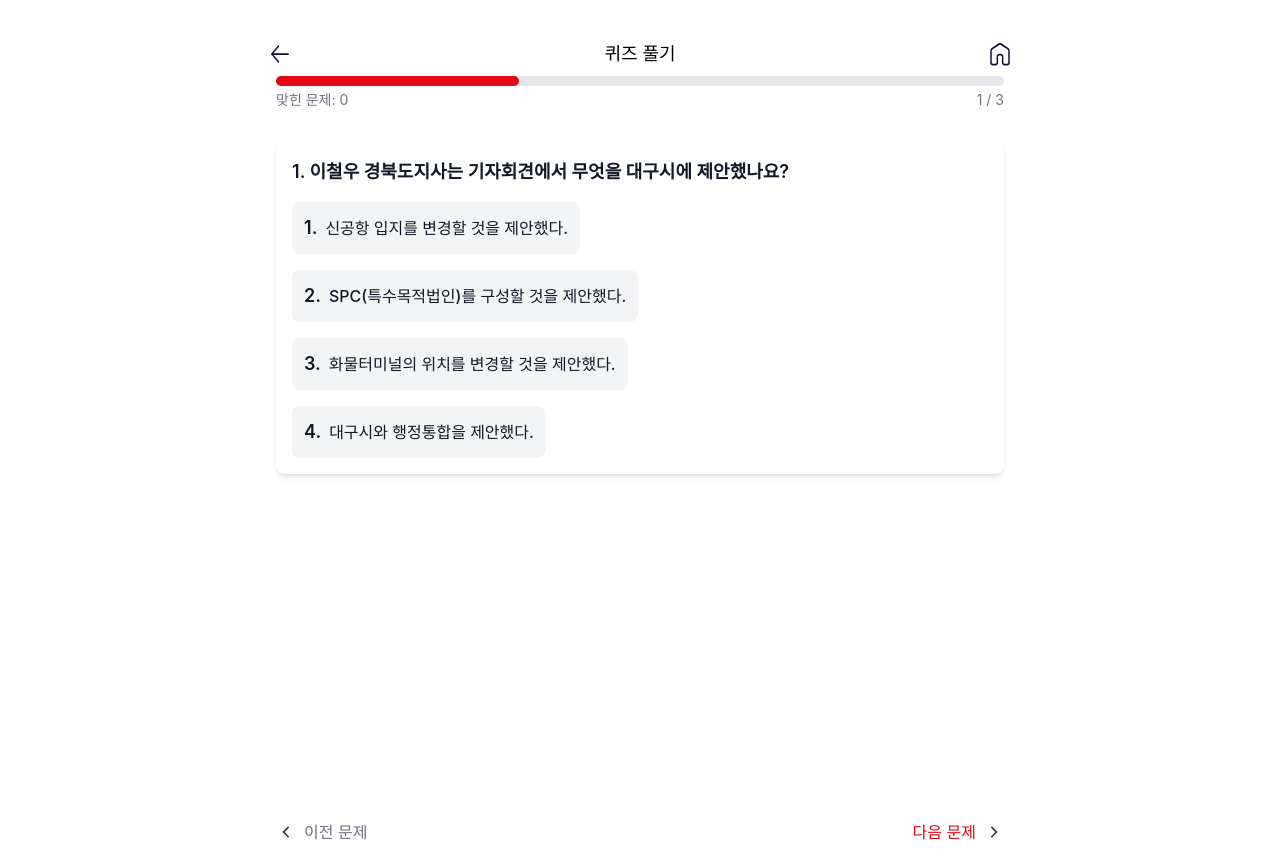
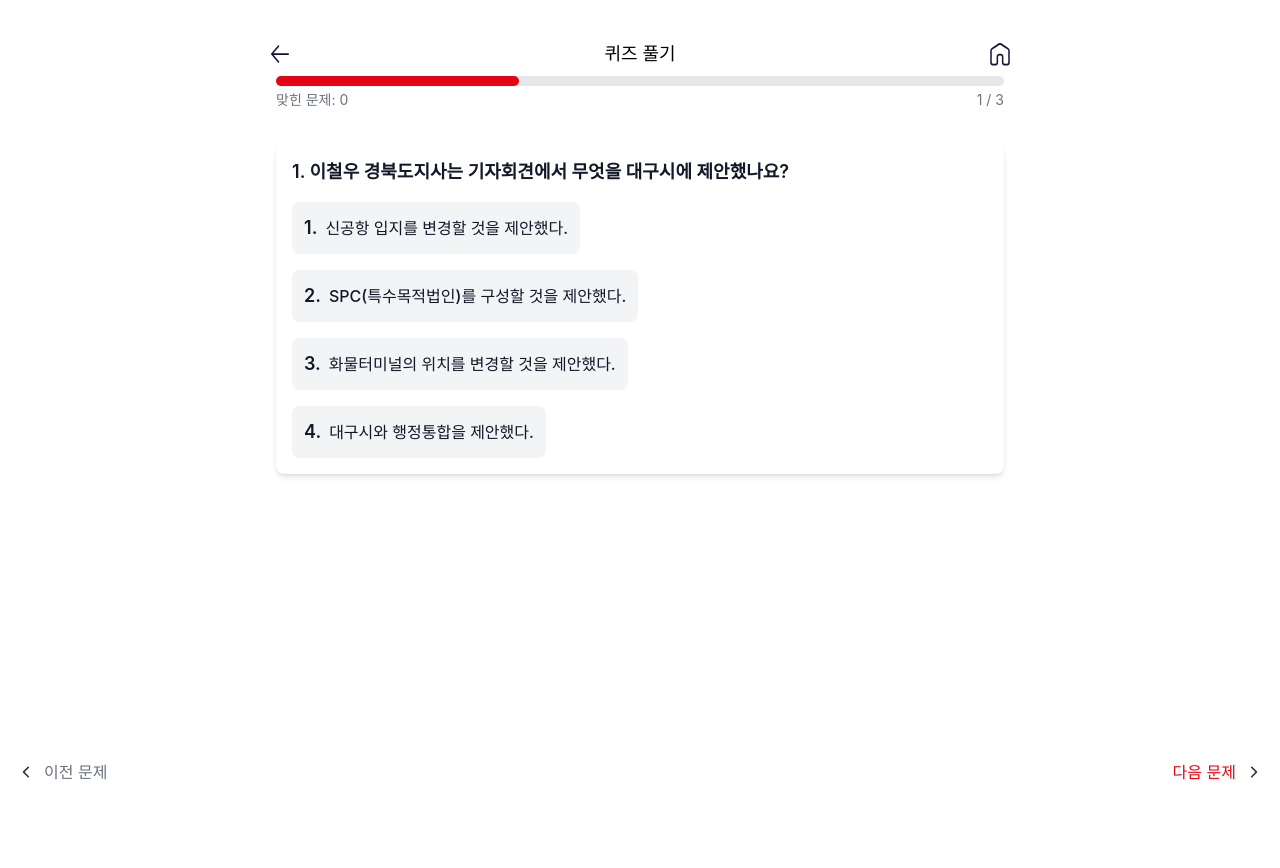
Before and after one commit to TEAM-MukTae/fe, a React (Create React App) app: page /solve in a window 1280 px wide. After the commit the page ends 800 px from the top, so only its background shows below. Built offline with nearby package versions, Linux system fonts and the light colour scheme; no server answers; a web font is replaced by a local one.

Commit message:
fix: 하단바 설정

```diff
--- a/src/pages/SolvePage.tsx
+++ b/src/pages/SolvePage.tsx
@@ -102,7 +102,7 @@ function SolvePage() {
     const progress = ((currentQuestion + 1) / totalQuestions) * 100;
 
     return (
-        <div className="flex flex-col min-h-screen p-2">
+        <div className="flex flex-col p-2 pb-16">
             <div className="mb-4">
                 <div className="w-full bg-gray-200 rounded-full h-2.5 dark:bg-gray-700">
                     <div
@@ -118,7 +118,7 @@ function SolvePage() {
                 </div>
             </div>
 
-            <div className="flex-grow">
+            <div>
                 <Card>
                     <div className="mb-4 text-lg font-semibold">
                         {currentQuestion + 1}. {question.query}
@@ -179,7 +179,8 @@ function SolvePage() {
                 )}
             </div>
 
-            <div className="flex items-center justify-between py-4 mt-auto">
+            <div className="fixed bottom-0 left-0 right-0 w-full p-4">
+                <div className="flex items-center justify-between mx-auto">
                     <button
                         className="flex items-center text-gray-500"
                         onClick={handlePreviousQuestion}
@@ -197,6 +198,7 @@ function SolvePage() {
                             : "다음 문제"}
                         <img src={right} alt="Next" className="ml-2" />
                     </button>
+                </div>
             </div>
 
             <Modal
```
Lines whose indentation alone changed are shown as unchanged.
